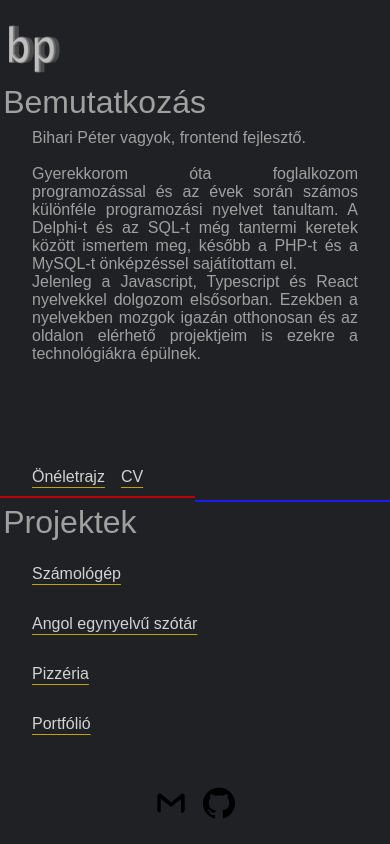
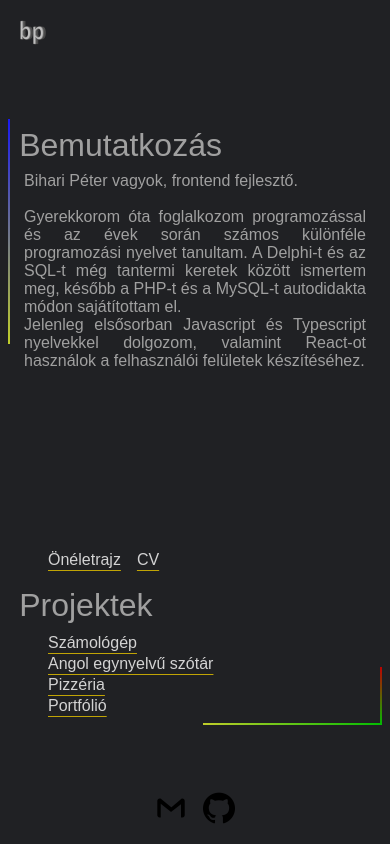
Before and after one commit to bipeti/portfolio, a React (Create React App) app: page / in a window 390 px wide. Built offline with nearby package versions, Linux system fonts and the light colour scheme; a web font is replaced by a local one.

Commit message:
Some css and content added

```diff
--- a/src/App.css
+++ b/src/App.css
@@ -9,11 +9,16 @@
     flex-flow: column nowrap;
     align-items: stretch;
     justify-content: space-between;
-    margin: 1rem auto;
+    margin: 0 auto;
+    padding: 1rem;
     /* border: black 2px solid; */
 }
 
 .header {
+    display: flex;
+    flex-flow: row nowrap;
+    justify-content: flex-start;
+    align-items: flex-start;
 }
 
 .footer {
@@ -21,7 +26,7 @@
     display: flex;
     flex-flow: row nowrap;
     justify-content: center;
-    align-items: center;
+    align-items: flex-end;
     gap: 1rem;
 }
 
@@ -30,7 +35,11 @@
     height: 70px;
 }
 
-.header,
+.header img {
+    width: 64px;
+    cursor: pointer;
+}
+
 .footer img {
     width: 32px;
     cursor: pointer;
@@ -39,12 +48,11 @@
 .header img:hover,
 .footer img:hover {
     transform: scale(1.2);
-    /* box-shadow: white 2px 2px 20px; */
 }
 
 .content-outer {
     display: flex;
-    flex-flow: row wrap;
+    flex-flow: row nowrap;
     justify-content: space-around;
     gap: 10px;
 }
@@ -57,13 +65,12 @@
     flex-flow: column nowrap;
     justify-content: space-between;
     align-items: flex-start;
-    /* border: black 2px solid; */
     position: relative;
 }
 
 .project-main {
     flex: 1;
-    min-width: 250px;
+    min-width: var(--PROJECT-MIN-WIDTH);
     display: flex;
     flex-flow: column nowrap;
     position: relative;
@@ -74,24 +81,43 @@
     flex-flow: column nowrap;
     justify-content: center;
     align-items: flex-start;
-    padding-left: 2rem;
-    padding: 0 0 2rem 2rem;
-    flex: 1;
+    padding: 0 0 0 2rem;
 }
 
 a {
     text-underline-offset: 5px;
-    color: lightgray;
-    text-decoration-color: rgb(192, 164, 5);
+    color: var(--LINK-COLOR);
+    text-decoration-color: var(--LINK-UNDERLINE-COLOR);
 }
 
 a:hover,
 a:active {
-    color: white;
-    text-shadow: white 2px 2px 20px;
+    color: var(--SECOND-COLOR);
+    text-shadow: var(--SECOND-COLOR) 2px 2px 20px;
     transform: scale(1.1);
 }
 
 .projects a {
     margin: 1rem 0;
 }
+
+@media (max-width: 730px) {
+    .content-outer {
+        flex-direction: column;
+        align-items: stretch;
+    }
+
+    .content,
+    .project-main {
+        flex: none;
+        min-width: auto;
+    }
+
+    .projects a {
+        margin: 0.1rem 0;
+    }
+
+    .header img {
+        width: 32px;
+    }
+}
--- a/src/App.tsx
+++ b/src/App.tsx
@@ -66,6 +66,8 @@ const App: React.FC = () => {
             <div className="content-outer">
                 <div className="content">
                     <span className="line-left"></span>
+                    <span className="line-top"></span>
+
                     <CSSTransition
                         in={showWelcome}
                         timeout={300}
@@ -84,10 +86,8 @@ const App: React.FC = () => {
                     >
                         <div>{selectedProjectContent}</div>
                     </CSSTransition>
-                    <span className="line-bottom"></span>
                 </div>
                 <div className="project-main">
-                    <span className="line-top"></span>
                     <div className="title">Projektek</div>
                     <div className="projects">
                         <a
@@ -131,6 +131,7 @@ const App: React.FC = () => {
                             Portfólió
                         </a>
                     </div>
+                    <span className="line-bottom"></span>
                     <span className="line-right"></span>
                 </div>
             </div>
--- a/src/components/Welcome.tsx
+++ b/src/components/Welcome.tsx
@@ -8,10 +8,10 @@ export default function Welcome() {
                 Gyerekkorom óta foglalkozom programozással és az évek során
                 számos különféle programozási nyelvet tanultam. A Delphi-t és az
                 SQL-t még tantermi keretek között ismertem meg, később a PHP-t
-                és a MySQL-t önképzéssel sajátítottam el. <br />
-                Jelenleg a Javascript, Typescript és React nyelvekkel dolgozom
-                elsősorban. Ezekben a nyelvekben mozgok igazán otthonosan és az
-                oldalon elérhető projektjeim is ezekre a technológiákra épülnek.
+                és a MySQL-t autodidakta módon sajátítottam el. <br />
+                Jelenleg elsősorban Javascript és Typescript nyelvekkel
+                dolgozom, valamint React-ot használok a felhasználói felületek
+                készítéséhez.
             </div>
             <div className="links">
                 <a
--- a/src/components/components.css
+++ b/src/components/components.css
@@ -14,7 +14,7 @@
 .description {
     display: flex;
     flex-flow: column nowrap;
-    padding: 0 2rem;
+    padding: var(--DESCRIPTION-PADDING);
     text-align: justify;
 }
 
@@ -26,13 +26,13 @@
 }
 
 .links a {
-    color: lightgray;
+    color: var(--LINK-COLOR);
 }
 
 .links a:hover,
 .links a:active {
-    color: white;
-    text-shadow: white 2px 2px 20px;
+    color: var(--SECOND-COLOR);
+    text-shadow: var(--SECOND-COLOR) 2px 2px 20px;
 }
 
 .modules ul {
@@ -49,7 +49,6 @@
     padding: 0 0.8rem;
     border-radius: 15px;
     line-height: 1.8rem;
-    border: 2px solid rgb(189, 2, 2);
 }
 
 .modules .javascript,
--- a/src/index.css
+++ b/src/index.css
@@ -32,13 +32,37 @@ code {
 }
 
 * {
-    --CONTENT-MIN-WIDTH: 350px;
-    --CONTENT-MIN-HEIGHT: 410px;
+    --CONTENT-MIN-WIDTH: 450px;
+    --CONTENT-MIN-HEIGHT: 450px;
+    --PROJECT-MIN-WIDTH: 250px;
     --TRANSITIONS-TIME: 300ms;
     --BACKGROUND-COLOR: #202124;
     --FIRST-COLOR: #a0a0a0;
-    --COLOR-1: rgb(189, 2, 2);
-    --COLOR-2: rgb(26, 26, 242);
-    --COLOR-3: rgb(2, 189, 2);
-    --COLOR-4: rgb(192, 206, 42);
+    --SECOND-COLOR: white;
+    --LINK-COLOR: lightgray;
+    --LINK-UNDERLINE-COLOR: #c0a405;
+    --COLOR-1: #bd0202;
+    --COLOR-2: #c0ce2a;
+    --COLOR-3: #02bd02;
+    --COLOR-4: #1a1af2;
+    --DESCRIPTION-PADDING: 0 2rem;
+    --OFFSET: -0.5rem;
 }
+
+@media (max-width: 390px) {
+    * {
+        --DESCRIPTION-PADDING: 0 0.5rem;
+    }
+}
+
+@media (min-width: 450px) {
+    * {
+        --CONTENT-MIN-HEIGHT: 400px;
+    }
+}
+
+@media (min-width: 550px) {
+    * {
+        --CONTENT-MIN-HEIGHT: 350px;
+    }
+}
--- a/src/transitions.css
+++ b/src/transitions.css
@@ -81,50 +81,55 @@
 .line-left {
     position: absolute;
     content: " ";
-    top: 0;
-    left: -0.5rem;
-    height: 50%;
+    top: var(--OFFSET);
+    left: var(--OFFSET);
+    /* height: 50%; */
     width: 2px;
-    background-color: var(--COLOR-4);
-    animation: appear-vertical 2000ms ease-out;
+    /* background-color: var(--COLOR-4); */
+    background: linear-gradient(var(--COLOR-4), VAR(--COLOR-2));
+    animation: appear-vertical 2s ease-out forwards;
 }
 
 .line-bottom {
     position: absolute;
     content: " ";
-    bottom: -0.5rem;
-    right: 0;
+    bottom: var(--OFFSET);
+    left: calc(50% - var(--OFFSET));
     height: 2px;
-    width: 50%;
-    background-color: var(--COLOR-2);
-    animation: appear-horizontal 2000ms ease-out;
+    /* width: 50%; */
+    /* background-color: var(--COLOR-2); */
+    background: linear-gradient(to right, VAR(--COLOR-2), var(--COLOR-3));
+    animation: appear-horizontal 2s 2s ease-out forwards;
+}
+
+.line-right {
+    position: absolute;
+    content: " ";
+    right: var(--OFFSET);
+    bottom: var(--OFFSET);
+    width: 2px;
+    /* height: 50%; */
+    /* background-color: var(--COLOR-3); */
+    background: linear-gradient(0deg, var(--COLOR-3), VAR(--COLOR-1));
+    animation: appear-vertical 2s 4s ease-out forwards;
 }
 
 .line-top {
     position: absolute;
     content: " ";
-    top: -0.5rem;
-    left: 0;
+    top: var(--OFFSET);
+    right: calc(50% - var(--OFFSET));
     height: 2px;
-    width: 50%;
-    background-color: var(--COLOR-1);
-    animation: appear-horizontal 2000ms ease-out;
-}
+    /* width: 50%; */
+    /* background-color: var(--COLOR-1); */
+    background: linear-gradient(to left, var(--COLOR-1), VAR(--COLOR-4));
 
-.line-right {
-    position: absolute;
-    content: " ";
-    right: -0.5rem;
-    bottom: 0;
-    width: 2px;
-    height: 50%;
-    background-color: var(--COLOR-3);
-    animation: appear-vertical 2000ms ease-out;
+    animation: appear-horizontal 2s 6s ease-out forwards;
 }
 
 @keyframes appear-vertical {
     from {
-        height: 0;
+        height: 0px;
     }
     to {
         height: 50%;
```
Also changed, not shown: 1 other file (tests, documents, lock files or other folders).
